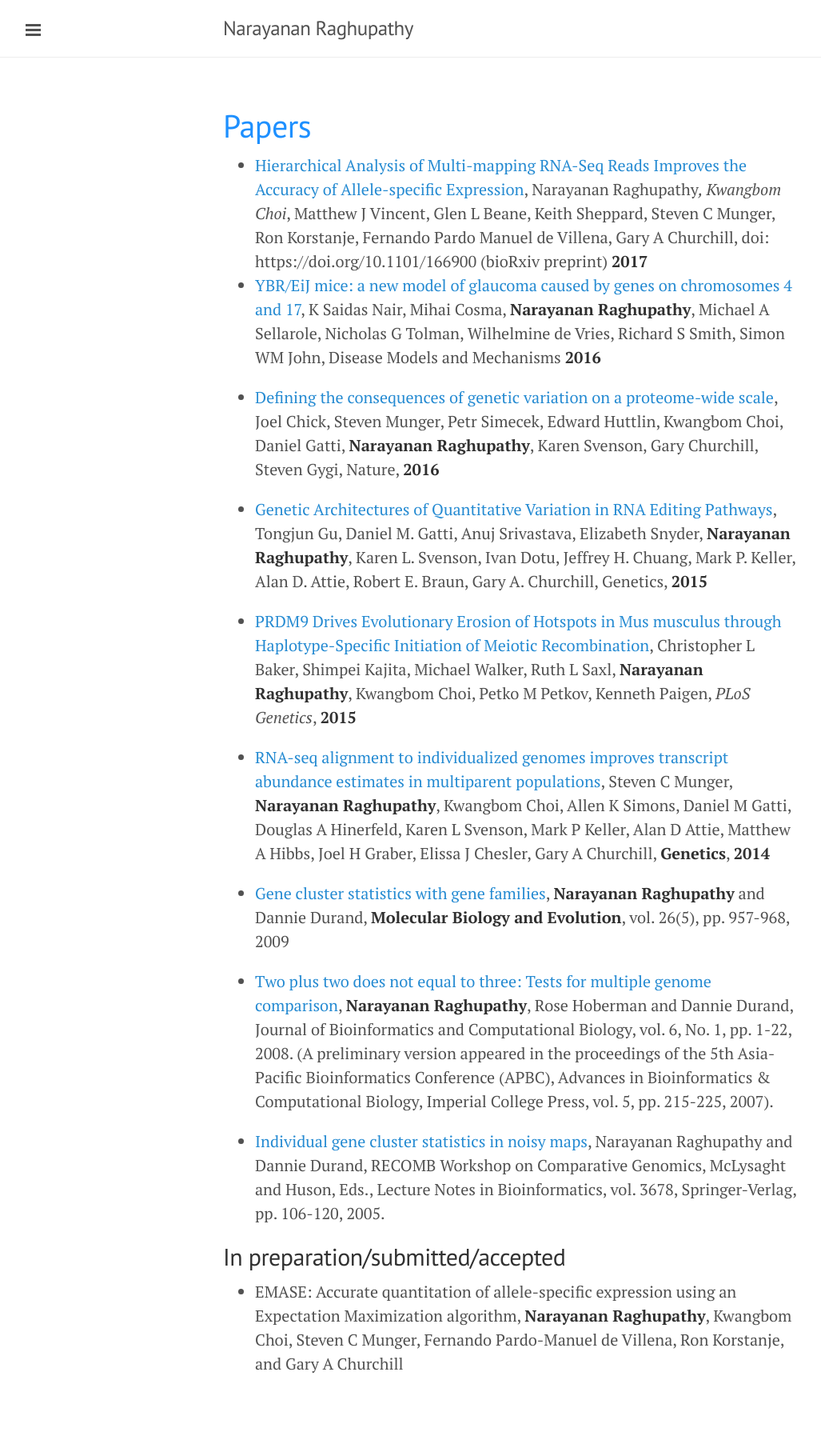
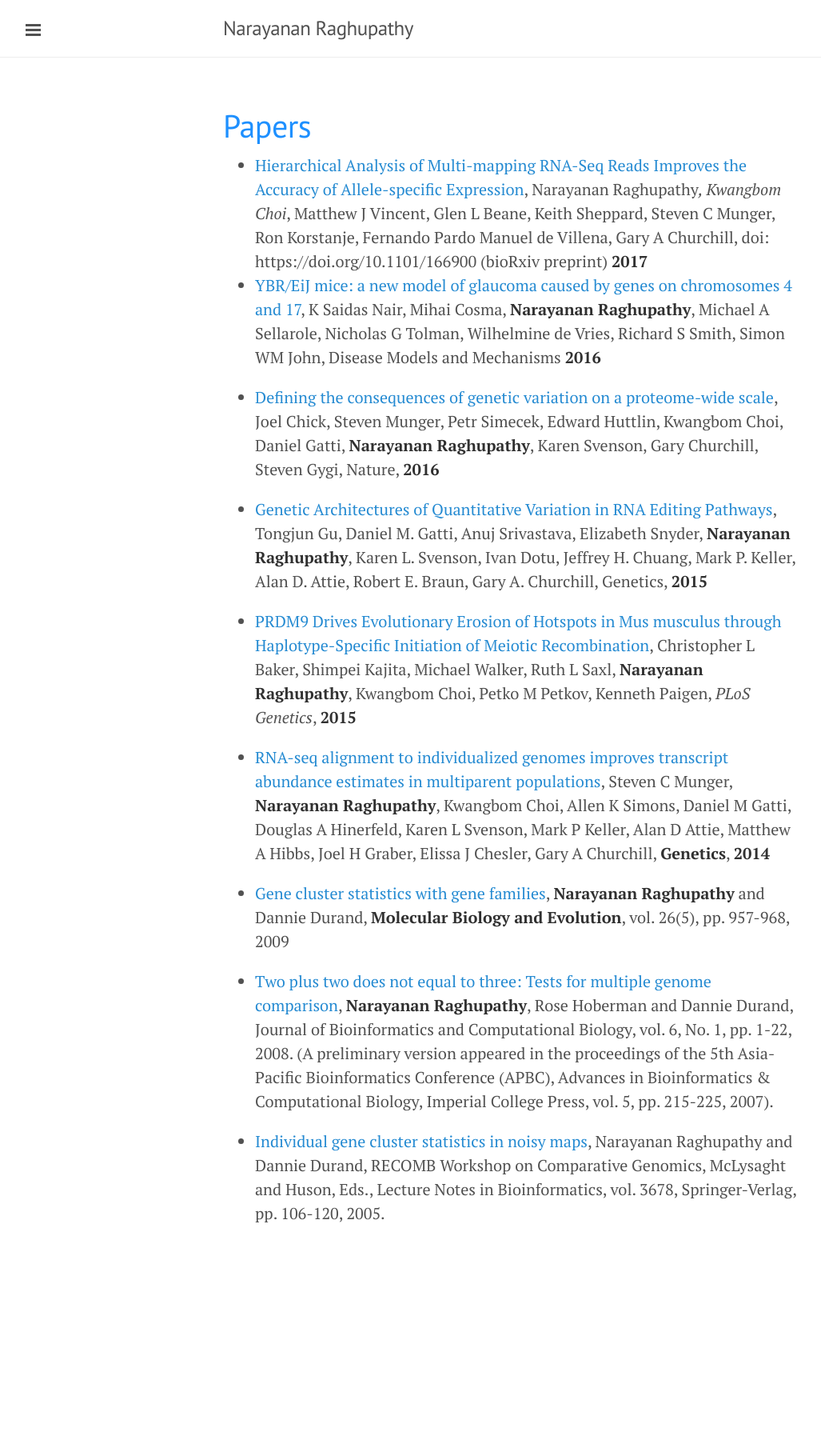
Before and after one commit to narayananr/narayananr.github.io, a Jekyll site: the page built from papers.md, in a window 1280 px wide. Shown: the whole page at 80% size, without its empty margins (1-1028 px from the left). Built offline with Jekyll 4.4.1, drawn with Linux system fonts in a browser that asks for light colours; after the commit the page ends 1612 px from its top, so only the background shows below that.

Commit message:
Update papers.md

```diff
--- a/papers.md
+++ b/papers.md
@@ -19,9 +19,3 @@ title: <font color="DodgerBlue">Papers</font>
 * [Two plus two does not equal to three: Tests for multiple genome comparison](http://www.worldscientific.com/doi/abs/10.1142/S0219720008003242), **Narayanan Raghupathy**, Rose Hoberman and Dannie Durand, Journal of Bioinformatics and Computational Biology, vol. 6, No. 1, pp. 1-22, 2008. (A preliminary version appeared in the proceedings of the 5th Asia-Pacific Bioinformatics Conference (APBC), Advances in Bioinformatics & Computational Biology, Imperial College Press, vol. 5, pp. 215-225, 2007).
 
 * [Individual gene cluster statistics in noisy maps](http://repository.cmu.edu/cgi/viewcontent.cgi?article=1035&context=biology), Narayanan Raghupathy and Dannie Durand, RECOMB Workshop on Comparative Genomics, McLysaght and Huson, Eds., Lecture Notes in Bioinformatics, vol. 3678, Springer-Verlag, pp. 106-120, 2005.
-
-## In preparation/submitted/accepted
-
-
-
-* EMASE: Accurate quantitation of allele-specific expression using an Expectation Maximization algorithm, **Narayanan Raghupathy**, Kwangbom Choi, Steven C Munger, Fernando Pardo-Manuel de Villena, Ron Korstanje, and Gary A Churchill
```
